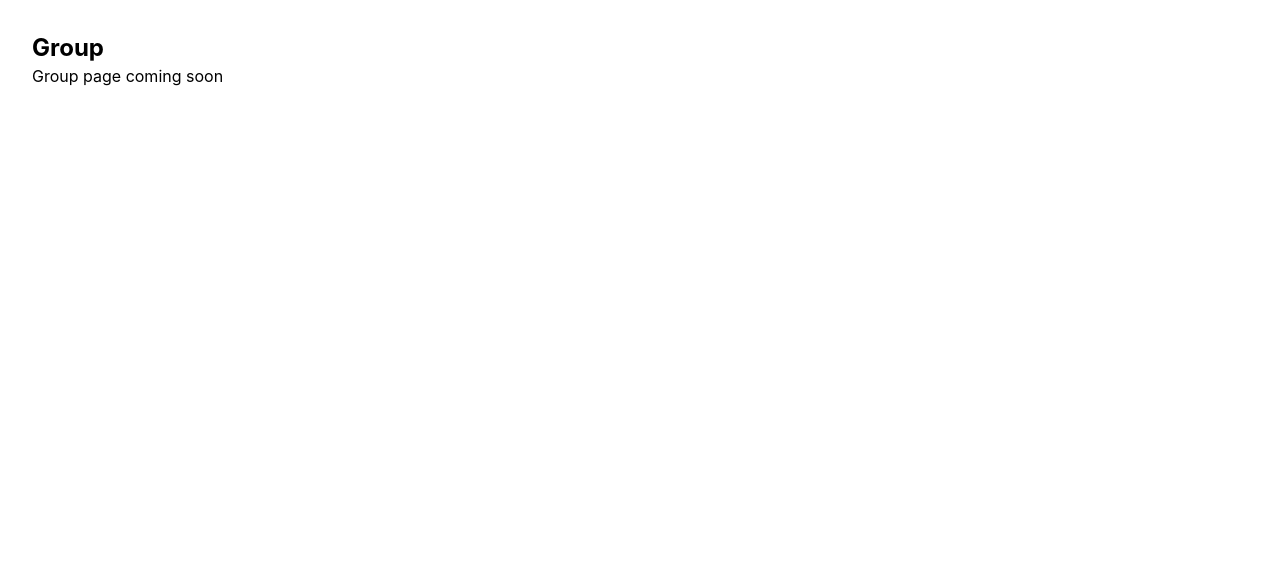
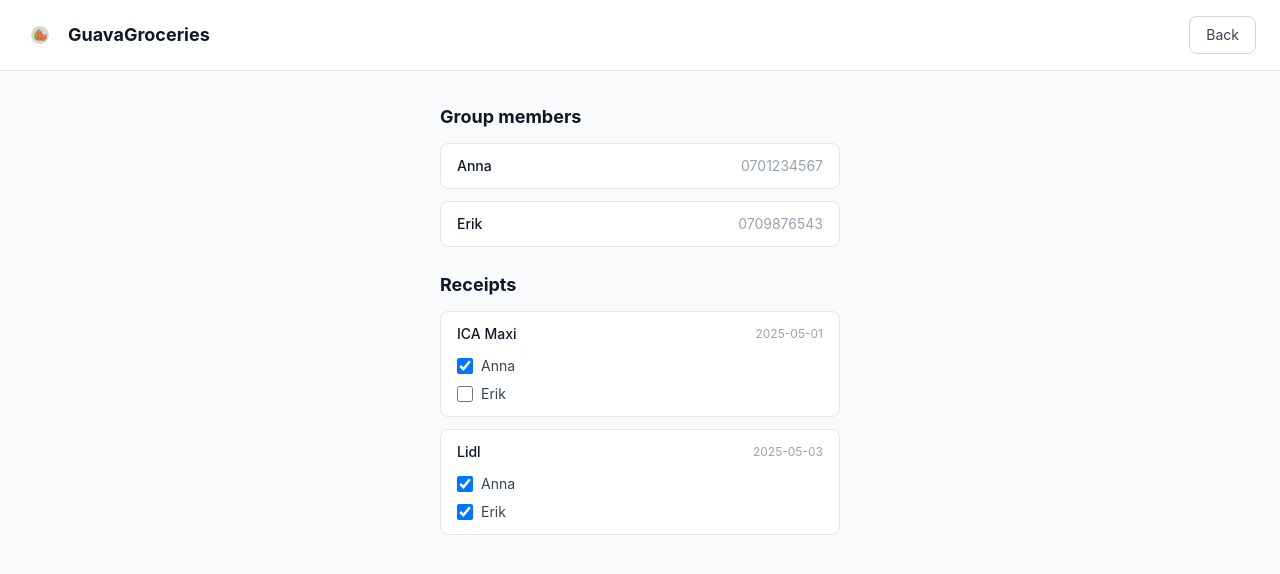
Before and after one commit to Minmi345/GuavaGroceries, a React (Vite) app in the folder frontend/: page /group in a window 1280 px wide. Shown: the top 574 px of the page. Built offline with nearby package versions, Linux system fonts and the light colour scheme.

Commit message:
updated account and group page

```diff
--- a/frontend/src/pages/AccountPage.jsx
+++ b/frontend/src/pages/AccountPage.jsx
@@ -1,8 +1,106 @@
+
+import { useNavigate } from 'react-router-dom'
+
+
 export default function AccountPage() {
-    return (
-      <div className="p-8">
-        <h1 className="text-2xl font-bold">Account</h1>
-        <p>Account page coming soon</p>
+  // useNavigate is used to redirect the user
+  const navigate = useNavigate()
+
+  // read the users name from localStorage
+  // saved when the user logged in
+  const userName = localStorage.getItem('userName') || 'Unknown'
+
+  // read the users phone number from localStorage
+  const userPhone = localStorage.getItem('userPhone') || '—'
+
+  // this function logs the user out
+  const handleLogout = () => {
+    // remove the token and user data from localStorage
+    localStorage.removeItem('token')
+    localStorage.removeItem('userName')
+    localStorage.removeItem('userPhone')
+
+
+    // redirect the user back to the home page
+    navigate('/')
+
+  }
+  return (
+
+    <div className = "min-h-screen bg-gray-50">
+
+      {/* top navigation bar */}
+      <div className="bg-white border-b border-gray-200 px-6 py-4 flex items-center justify-between">
+
+        {/* left side with logo and app name */}
+        <div className="flex items-center gap-3">
+          <img
+            src="/logo.png"
+            alt="GuavaGroceries logo"
+            className="w-8 h-8 object-contain"
+          />
+
+          <span className ="text-lg font-bold text-gray-900">
+            GuavaGroceries
+          </span>
+
+        </div>
+
+        {/* back button. goes back to the previous page */}
+        {/* navigate(-1) means to go back one step in the browser history */}
+        <button
+
+          onClick={() => navigate(-1)}
+          className="border border-gray-300 text-gray-700 text-sm px-4 py-2 rounded-lg hover:bg-gray-100"
+        >
+          Back
+        </button>
+
       </div>
-    )
-  }
+
+
+      {/* main content area */}
+      <div className="max-w-md mx-auto px-6 py-8 flex flex-col gap-6">
+
+        {/* page heading */}
+        <h2 className ="text-lg font-bold text-gray-900">
+          Account details
+        </h2>
+
+
+        {/* user details section */}
+        <div className = "flex flex-col gap-3" >
+
+          {/* name card */}
+          <div className = "bg-white border border-gray-200 rounded-lg px-4 py-3" >
+
+            {/* label above the value */}
+            <p className="text-xs text-gray-400 mb-1">Name</p>
+            {/* the actual value from localStorage */}
+            <p className="text-sm font-medium text-gray-900">{userName}</p>
+
+          </div>
+
+          {/* phone number card */}
+          <div className = "bg-white border border-gray-200 rounded-lg px-4 py-3">
+            {/* label above the value */}
+            <p className = "text-xs text-gray-400 mb-1">Phone number</p>
+            {/* the actual value from localStorage */}
+            <p className = "text-sm font-medium text-gray-900">{userPhone}</p>
+          </div>
+
+        </div>
+
+        {/* logout button */}
+        <button
+          onClick={handleLogout}
+          className="w-full py-3 border border-red-400 text-red-500 rounded-lg font-medium hover:bg-red-50"
+        >
+          Log out
+        </button>
+
+      </div>
+    </div>
+  )
+
+}
--- a/frontend/src/pages/GroupPage.jsx
+++ b/frontend/src/pages/GroupPage.jsx
@@ -1,8 +1,173 @@
-export default function GroupPage() {
-    return (
-      <div className="p-8">
-        <h1 className="text-2xl font-bold">Group</h1>
-        <p>Group page coming soon</p>
+
+
+import { useNavigate } from 'react-router-dom'
+
+// import useState to keep track of checkbox changes
+import { useState } from 'react'
+
+export default function GroupPage(){
+
+  // useNavigate gives us a function to redirect the user
+  const navigate = useNavigate()
+
+  // mock group members . to be replaced
+  const members = [{ id: 1, name: 'Anna' , phone_number: '0701234567'},
+    { id: 2, name: 'Erik', phone_number: '0709876543'},]
+
+
+  // mock receipts with which members are included in each
+  // each receipt has an id, shop name, date, and a list of included member ids
+  const [receipts, setReceipts] = useState([{ id: 1, shop: 'ICA Maxi', date: '2025-05-01', includedMembers: [1] },
+    { id: 2, shop: 'Lidl', date: '2025-05-03', includedMembers: [1, 2] },])
+
+
+  // this function toggles a member on or off for a specific receipt
+  // receiptId is which receipt we are changing
+  // memberId is which member we are toggling
+  const toggleMember =(receiptId , memberId) =>  {
+
+    // go through all receipts and update the right one
+    setReceipts(receipts.map( (receipt) => {
+
+      // if this is not the receipt we want to change then leave it alone
+      if (receipt.id !== receiptId) return receipt
+
+      // check if  member is already included
+      const isIncluded= receipt.includedMembers.includes(memberId)
+
+      // if they are included then remove them, if not then add them
+      const updatedMembers= isIncluded ? receipt.includedMembers.filter((id) => id !== memberId) : [...receipt.includedMembers, memberId]
+
+
+      // return the updated receipt with the new member list
+      return { ...receipt, includedMembers: updatedMembers }
+
+    }))
+
+  }
+
+  return(
+
+    <div className = "min-h-screen bg-gray-50">
+
+      {/* top navigation bar */}
+      <div className = "bg-white border-b border-gray-200 px-6 py-4 flex items-center justify-between" >
+
+        {/* left side with logo and app name */}
+        <div className="flex items-center gap-3">
+          <img
+            src = "/logo.png"
+            alt="GuavaGroceries logo"
+            className="w-8 h-8 object-contain "
+
+
+          />
+
+          <span className="text-lg font-bold text-gray-900">GuavaGroceries</span>
+
+        </div>
+
+        {/* back button to navigates back to the dashboard */}
+        <button
+          onClick = {() => navigate('/dashboard')}
+          className = "border border-gray-300 text-gray-700 text-sm px-4 py-2 rounded-lg hover:bg-gray-100 "
+        >
+          Back </button>
       </div>
-    )
-  }
+
+      {/* main content area */}
+      <div className = "max-w-md mx-auto px-6 py-8 flex flex-col gap-6">
+
+        {/* group members section */}
+        <div className = "flex flex-col gap-3">
+
+          {/* section heading */}
+          <h2 className ="text-lg font-bold text-gray-900">
+            Group members
+          </h2>
+
+          {/* loop through each member and show their name and phone number */}
+          {members.map((member) => (
+            <div
+              key = {member.id}
+              className = "bg-white border border-gray-200 rounded-lg px-4 py-3 flex justify-between items-center"
+            >
+
+              {/* member name on the left */}
+              <span className="text-sm font-medium text-gray-900" >
+                {member.name}
+              </span>
+
+              {/* member phone number on the right  */}
+              <span className="text-sm text-gray-400">
+                {member.phone_number}
+              </span>
+            </div>
+
+          ))}
+
+        </div>
+
+
+        {/* receipts section */}
+        <div className ="flex flex-col gap-3">
+
+          {/* section heading */}
+          <h2 className = "text-lg font-bold text-gray-900">
+            Receipts
+          </h2>
+
+          {/* loop through each receipt */}
+          {receipts.map((receipt) => (
+            <div
+              key= {receipt.id}
+              className = "bg-white border border-gray-200 rounded-lg px-4 py-3 flex flex-col gap-3"
+            >
+              {/* receipt header. shop name on left, date on right */}
+              <div className="flex justify-between items-center">
+
+                <span className="text-sm font-medium text-gray-900">
+                  {receipt.shop}
+                </span>
+
+                <span className="text-xs text-gray-400">
+                  {receipt.date}
+                </span>
+
+              </div>
+
+              {/* member checkboxes. one per group member */}
+              {/* shows which members are included in splitting a receipt */}
+              <div className="flex flex-col gap-2">
+                {members.map((member) => (
+
+                  <label
+                    key={member.id}
+                    className="flex items-center gap-2 text-sm text-gray-700 cursor-pointer"
+                  >
+
+                    {/* checkbox. checked if the member is in the includedMembers list */}
+                    {/* onChange calls toggleMember when the user checks or unchecks */}
+                    <input
+                      type ="checkbox"
+                      checked = {receipt.includedMembers.includes(member.id)}
+                      onChange = {() => toggleMember(receipt.id, member.id)}
+                      className = "w-4 h-4"
+                    />
+
+                    {member.name}
+                  </label>
+
+                ))}
+
+              </div>
+            </div>
+
+          ))}
+        </div>
+      </div>
+
+    </div>
+  )
+
+}
```
